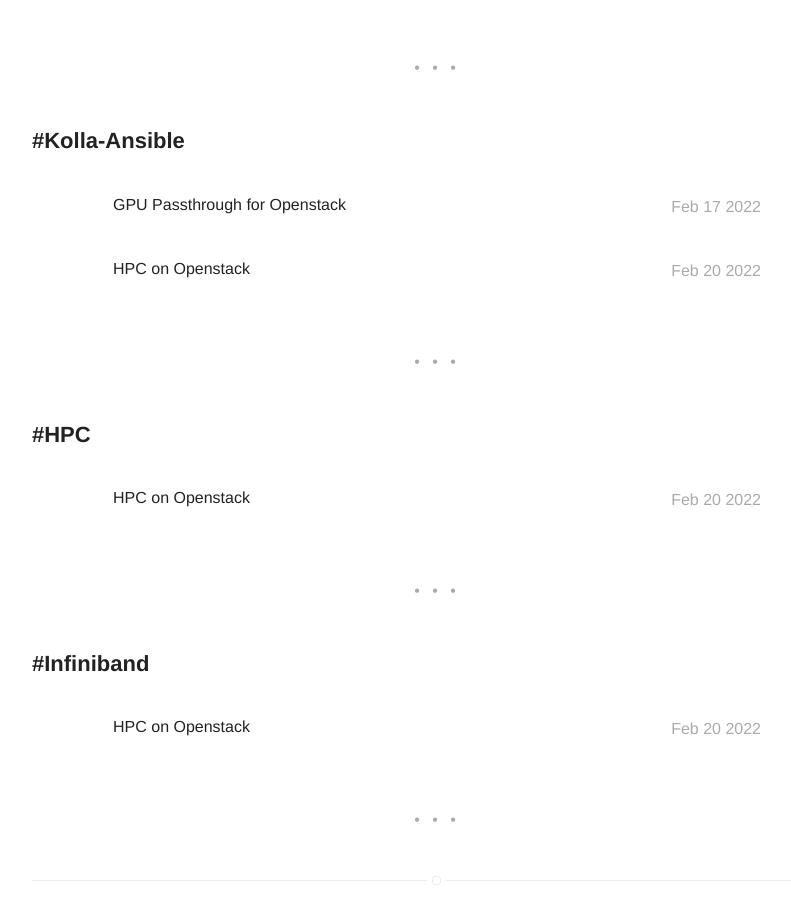
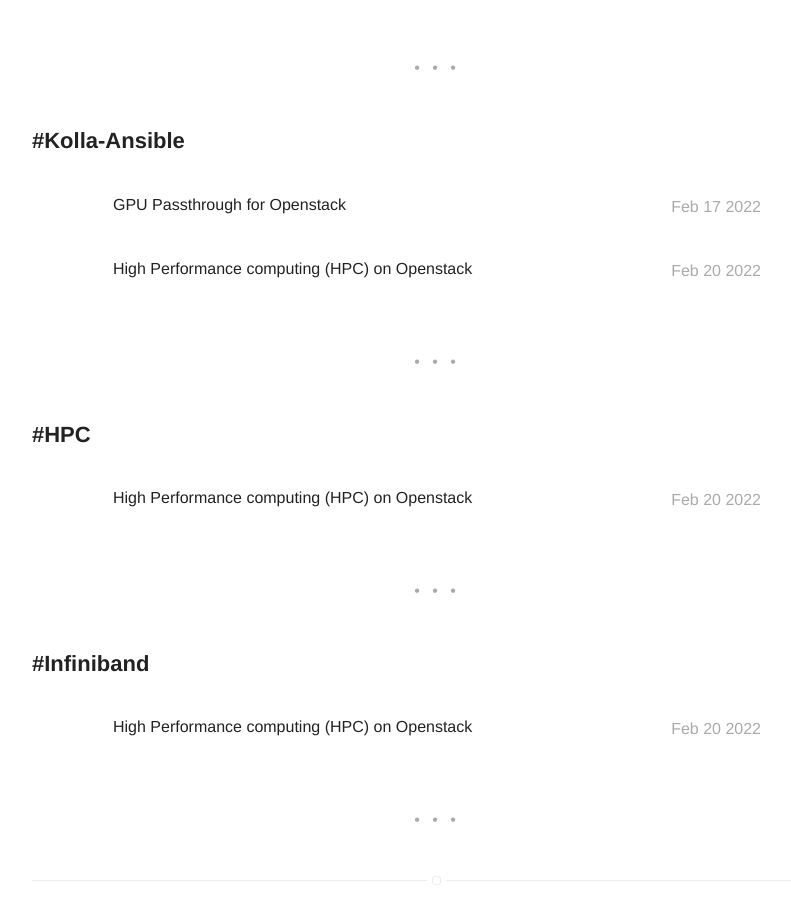
Before and after one commit to satishdotpatel/satishdotpatel.github.io, a Jekyll site: the page built from tags.html, in a window 1280 px wide and 900 px high, scrolled down 16118 px. Shown: the whole window, without its empty margins (203-994 px from the left). Built offline with Jekyll 4.4.1, drawn with Linux system fonts in a browser that asks for light colours; emoji names are drawn with the system emoji font; some of the changed text lies outside the part shown.

Commit message:
HPC on Openstack

```diff
--- a/_posts/2022-02-20-HPC-on-openstack.markdown
+++ b/_posts/2022-02-20-HPC-on-openstack.markdown
@@ -1,5 +1,5 @@
 ---
-title: "HPC on Openstack"
+title: "High Performance computing (HPC) on Openstack"
 layout: post
 date: 2022-02-20
 image: /assets/images/2022-02-20-hpc-on-openstack/HPC-network.png
@@ -12,7 +12,7 @@
 category: blog
 blog: true
 author: Satish Patel
-description: "HPC on Openstack"
+description: "High Performance computing (HPC) on Openstack"
 
 ---
 
```
